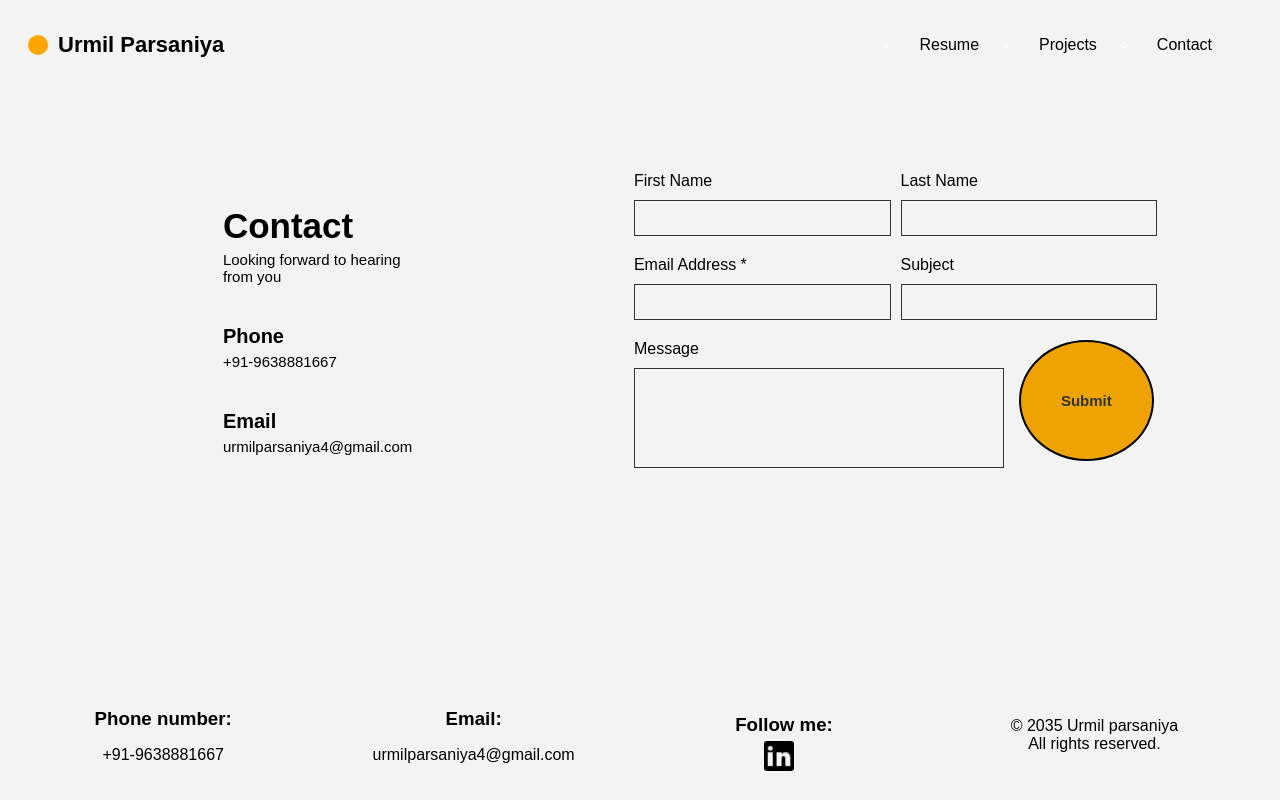
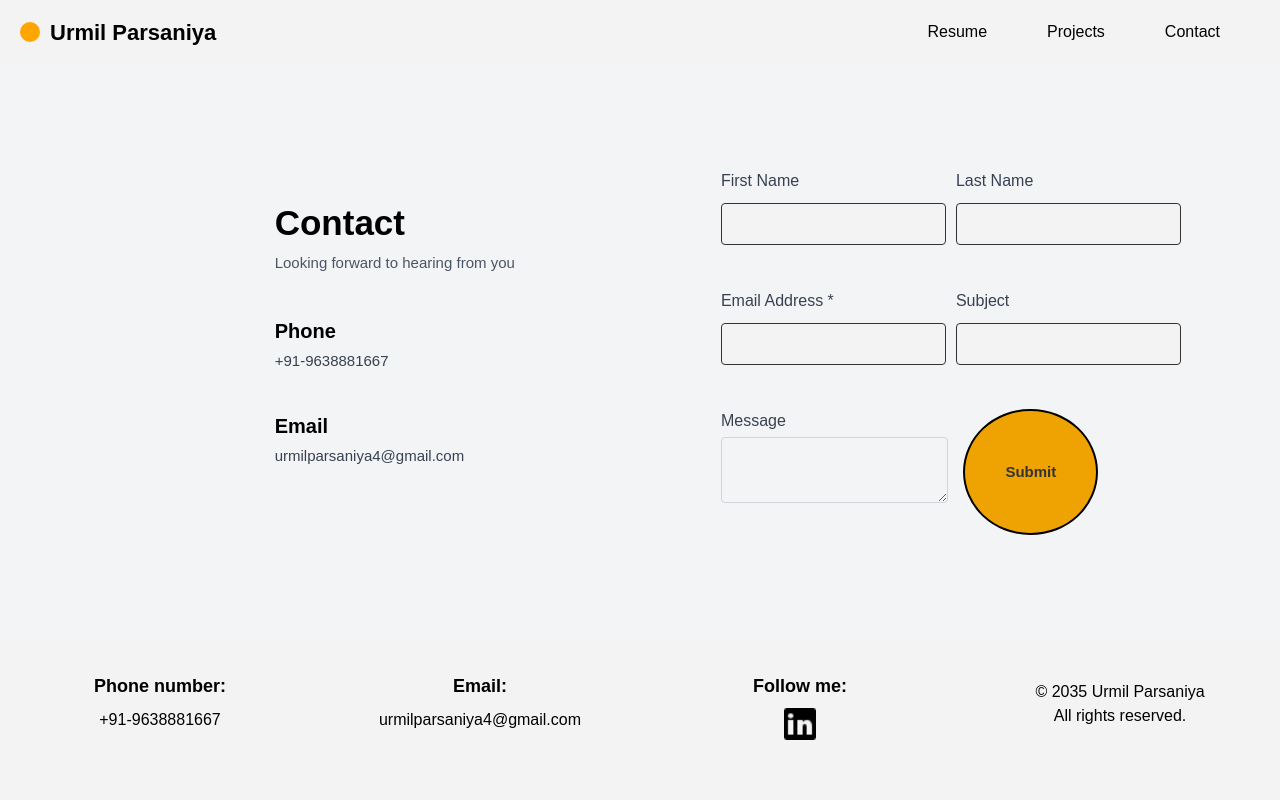
Before and after one commit to urmilparsaniya/Projects, a Next.js app: page /contact in a window 1280 px wide. Built offline with nearby package versions, Linux system fonts and the light colour scheme.

Commit message:
design changes

```diff
--- a/components/Footer.jsx
+++ b/components/Footer.jsx
@@ -1,26 +1,28 @@
 import React from 'react';
-import styles from '../styles/footer.module.css';
-// import image from '../public/images/LinkedIn.png'
 
 const Footer = () => (
-  <footer className={styles.footer}>
-    {/* <hr className={styles.separator} /> */}
-    <div className={styles.contactInfo}>
-      <h3>Phone number:</h3>
-      <p>+91-9638881667</p>
-    </div>
-    <div className={styles.contactInfo}>
-      <h3>Email:</h3>
-      <p>urmilparsaniya4@gmail.com</p>
-    </div>
-    <div className={styles.followMe}>
-      <h3>Follow me:</h3>
-      <div className={styles.socialIcons}>
-        <a href="https://www.linkedin.com/in/urmil-parsaniya/"><img src="/images/LinkedIn.png" alt="LinkedIn" /></a>
+  <footer className="py-8 px-4">
+    <div className="container mx-auto grid grid-cols-1 md:grid-cols-4 gap-8 text-center md:text-center">
+      <div>
+        <h3 className="text-lg font-semibold mb-2">Phone number:</h3>
+        <p>+91-9638881667</p>
       </div>
-    </div>
-    <div className={styles.copyRight}>
-      <p>&copy; 2035 Urmil parsaniya <br /> All rights reserved.</p>
+      <div>
+        <h3 className="text-lg font-semibold mb-2">Email:</h3>
+        <p>urmilparsaniya4@gmail.com</p>
+      </div>
+      <div>
+        <h3 className="text-lg font-semibold mb-2">Follow me:</h3>
+        <div className="flex justify-center md:justify-center space-x-4">
+          <a href="https://www.linkedin.com/in/urmil-parsaniya/">
+            <img src="/images/LinkedIn.png" alt="LinkedIn" className="h-8 w-8" />
+          </a>
+        </div>
+      </div>
+      <div>
+        <h3 className="text-lg font-semibold mb-2"></h3>
+        <p>&copy; 2035 Urmil Parsaniya <br /> All rights reserved.</p>
+      </div>
     </div>
   </footer>
 );
--- a/package.json
+++ b/package.json
@@ -10,5 +10,10 @@
     "next": "^14.1.0",
     "react": "^18.2.0",
     "react-dom": "^18.2.0"
+  },
+  "devDependencies": {
+    "autoprefixer": "^10.4.19",
+    "postcss": "^8.4.38",
+    "tailwindcss": "^3.4.4"
   }
 }
--- a/pages/contact.jsx
+++ b/pages/contact.jsx
@@ -5,55 +5,89 @@ import styles from '../styles/contactUs.module.css';
 
 const ContactPage = () => {
   return (
-    <div>
+    <div className="flex flex-col">
       <Header />
-      <div className={styles.contactSection}>
-        <div className={styles.contactBox}>
+      <main className="flex flex-grow justify-start bg-gray-100">
+        <div className={`${styles.contactSection} rounded-lg p-8 w-full max-w-7xl`}>
+          <div className={`${styles.contactBox} mb-8`}>
             <div className={styles.contactContent}>
-            <div className={styles.contactHeading}>Contact</div>
-            <div className={styles.contactSubheading}>
+              <div className={`${styles.contactHeading} text-3xl font-bold mb-2`}>Contact</div>
+              <div className={`${styles.contactSubheading} text-lg text-gray-600`}>
                 Looking forward to hearing from you
               </div>
-            <div className={styles.contactInfoHeading}>Phone</div>
-            <div className={styles.contactInfo}>+91-9638881667</div>
-            <div className={styles.contactInfoHeading}>Email</div>
-            <div className={styles.contactInfo}>urmilparsaniya4@gmail.com</div>
+              <div className={`${styles.contactInfoHeading} mt-4 text-xl font-semibold`}>Phone</div>
+              <div className={`${styles.contactInfo} text-gray-700`}>+91-9638881667</div>
+              <div className={`${styles.contactInfoHeading} mt-4 text-xl font-semibold`}>Email</div>
+              <div className={`${styles.contactInfo} text-gray-700`}>urmilparsaniya4@gmail.com</div>
             </div>
           </div>
-        <div className={styles.contactDetailMain}>
+          <form className="space-y-6">
+            <div className="flex flex-col md:flex-row md:space-x-6 space-y-6 md:space-y-0">
               <div className={styles.contactDetail}>
                 <div className={styles.firstName}>
-              <label htmlFor="firstName">First Name</label>
-              <input type="text" id="firstName" name="firstName" />
+                  <label htmlFor="firstName" className="block text-gray-700">First Name</label>
+                  <input
+                    type="text"
+                    id="firstName"
+                    name="firstName"
+                    className="mt-1 p-2 w-full border border-gray-300 rounded"
+                  />
                 </div>
                 <div className={styles.lastName}>
-              <label htmlFor="lastName">Last Name</label>
-              <input type="text" id="lastName" name="lastName" />
+                  <label htmlFor="lastName" className="block text-gray-700">Last Name</label>
+                  <input
+                    type="text"
+                    id="lastName"
+                    name="lastName"
+                    className="mt-1 p-2 w-full border border-gray-300 rounded"
+                  />
                 </div>
               </div>
+            </div>
+            <div className="flex flex-col md:flex-row md:space-x-6 space-y-6 md:space-y-0">
               <div className={styles.contactDetail}>
                 <div className={styles.email}>
-              <label htmlFor="email">Email Address *</label>
-              <input type="text" id="email" name="email" required />
+                  <label htmlFor="email" className="block text-gray-700">Email Address *</label>
+                  <input
+                    type="text"
+                    id="email"
+                    name="email"
+                    className="mt-1 p-2 w-full border border-gray-300 rounded"
+                    required
+                  />
                 </div>
                 <div className={styles.subject}>
-              <label htmlFor="subject">Subject</label>
-              <input type="text" id="subject" name="subject" />
+                  <label htmlFor="subject" className="block text-gray-700">Subject</label>
+                  <input
+                    type="text"
+                    id="subject"
+                    name="subject"
+                    className="mt-1 p-2 w-full border border-gray-300 rounded"
+                  />
+                </div>
               </div>
             </div>
             <div className={styles.contactDetail}>
               <div className={styles.message}>
-              <label htmlFor="message">Message</label>
-              <input type="text" id="message" name="message" />
+                <label htmlFor="message" className="block text-gray-700">Message</label>
+                <textarea
+                  id="message"
+                  name="message"
+                  className="mt-1 p-2 w-full border rounded bg-transparent border-gray-300 rounded"
+                />
               </div>
               <div className={styles.submit}>
-              <button type="submit" className={styles.submitButton}>
+                <button
+                  type="submit"
+                  className={`${styles.submitButton} bg-blue-500 text-white py-2 px-4 rounded hover:bg-blue-600`}
+                >
                   Submit
                 </button>
               </div>
             </div>
+          </form>
         </div>
-      </div>
+      </main>
       <Footer />
     </div>
   );
--- a/pages/index.jsx
+++ b/pages/index.jsx
@@ -7,27 +7,24 @@ import styles from '../styles/style.module.css';
 import { gsap } from 'gsap';
 
 const animateLinks = () => {
-  // Animation implement on resume project and contact circles
   gsap.from(['.resume-link', '.projects-link', '.contact-link'], {
     opacity: 0,
     duration: 2.5,
     ease: "elastic.inOut(1,0.5)",
     y: -250
   });
-  // Animation implement on profile
   gsap.from(['.profile-image'], {
     opacity: 0,
     duration: 2.5,
     ease: "elastic.inOut(1,0.5)",
     x: -250
-  })
-  // Animation implement on content
+  });
   gsap.from(['.profile-content'], {
     opacity: 0,
     duration: 2.5,
     ease: "elastic.inOut(1,0.5)",
     x: 250
-  })
+  });
 };
 
 const HomePage = () => {
@@ -38,30 +35,30 @@ const HomePage = () => {
   return (
     <div>
       <Header />
-      <div className={styles.mainContent}>
-        <div className={styles.box}>
+      <div className="flex flex-col items-center justify-center bg-gray-100 p-4">
+        <div className="flex flex-col md:flex-row items-center rounded-lg p-6 md:p-10">
           <Image
-            className={`${styles.roundedImage} profile-image`}
+            className="rounded-full profile-image"
             src="/images/Urmil.png"
             width={380}
             height={380}
             alt="profile-pic"
           />
-          <div className={styles.boxContent}>
-            <div className={`${styles.hello} profile-content`}>
+          <div className="flex flex-col items-center md:items-start mt-6 md:mt-0 md:ml-10 text-center md:text-left">
+            <div className="text-2xl font-bold profile-content">
               <p>Hello</p>
             </div>
-            <div className={`${styles.about} profile-content`}>
+            <div className="text-xl font-medium mt-2 profile-content">
               <p>A bit about me</p>
             </div>
-            <div className={`${styles.content} profile-content`}>
+            <div className="mt-4 text-base profile-content">
               <p>
                 I'm a software engineer. Click here to add your own text and
                 edit me. I’m a great place for you to tell a story and let your
                 users know a little more about you.
               </p>
             </div>
-            <div className={styles.roundElements}>
+            <div className="flex space-x-4 mt-6">
               <a
                 href="/resume"
                 className={`${styles.roundElement} ${styles.roundElementFirst} resume-link`}
--- /dev/null
+++ b/postcss.config.js
@@ -0,0 +1,6 @@
+module.exports = {
+  plugins: {
+    tailwindcss: {},
+    autoprefixer: {},
+  },
+}
--- a/styles/global.css
+++ b/styles/global.css
@@ -3,3 +3,7 @@ body {
   background-color: #f3f3f3; /* Set your desired background color here */
   font-family: 'Arial', sans-serif;
 }
+
+@tailwind base;
+@tailwind components;
+@tailwind utilities;
--- /dev/null
+++ b/tailwind.config.js
@@ -0,0 +1,10 @@
+module.exports = {
+  content: [
+    './pages/**/*.{js,ts,jsx,tsx}',
+    './components/**/*.{js,ts,jsx,tsx}',
+  ],
+  theme: {
+    extend: {},
+  },
+  plugins: [],
+}
```
Also changed, not shown: pages/projects.jsx (+58 -46 lines), pages/resume.jsx (+59 -9 lines), styles/projects.module.css (+7 -5 lines), 1 other file (tests, documents, lock files or other folders). Lines whose indentation alone changed are shown as unchanged.
